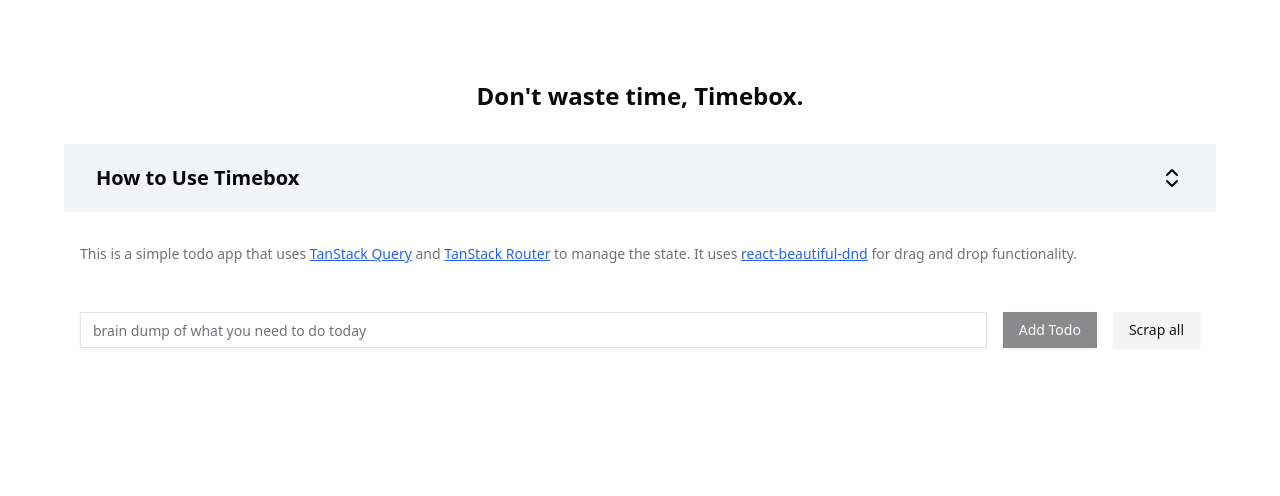
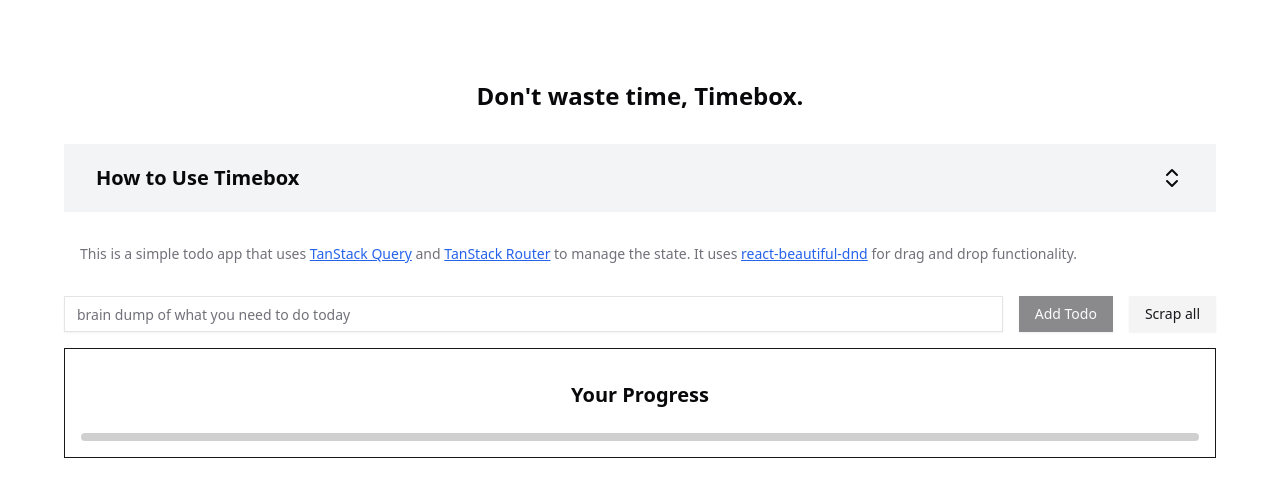
Before and after one commit to nategia/timebox, a React (Vite) app: page / in a window 1280 px wide. Shown: the top 496 px of the page. Built offline with nearby package versions, Linux system fonts and the light colour scheme.

Commit message:
progress and edit

```diff
--- a/package.json
+++ b/package.json
@@ -12,6 +12,7 @@
   "dependencies": {
     "@radix-ui/react-collapsible": "^1.1.0",
     "@radix-ui/react-icons": "^1.3.0",
+    "@radix-ui/react-progress": "^1.1.0",
     "@radix-ui/react-slot": "^1.1.0",
     "@tanstack/react-query": "^5.56.2",
     "@tanstack/react-router": "^1.57.13",
--- /dev/null
+++ b/src/components/progress.tsx
@@ -0,0 +1,26 @@
+import * as React from "react"
+import * as ProgressPrimitive from "@radix-ui/react-progress"
+
+import { cn } from "@/lib/utils"
+
+const Progress = React.forwardRef<
+  React.ElementRef<typeof ProgressPrimitive.Root>,
+  React.ComponentPropsWithoutRef<typeof ProgressPrimitive.Root>
+>(({ className, value, ...props }, ref) => (
+  <ProgressPrimitive.Root
+    ref={ref}
+    className={cn(
+      "relative h-2 w-full overflow-hidden rounded-full bg-primary/20",
+      className
+    )}
+    {...props}
+  >
+    <ProgressPrimitive.Indicator
+      className="h-full w-full flex-1 bg-primary transition-all"
+      style={{ transform: `translateX(-${100 - (value || 0)}%)` }}
+    />
+  </ProgressPrimitive.Root>
+))
+Progress.displayName = ProgressPrimitive.Root.displayName
+
+export { Progress }
--- a/src/routes/index.lazy.tsx
+++ b/src/routes/index.lazy.tsx
@@ -2,8 +2,8 @@ import { Button } from "@/components/button";
 import { Input } from "@/components/input";
 import { createLazyFileRoute } from "@tanstack/react-router";
 import { ChevronsUpDown, Grip } from "lucide-react";
-import { useState } from "react";
-import { LuCheck, LuTrash2, LuUndo } from "react-icons/lu";
+import { useEffect, useState } from "react";
+import { LuCheck, LuPenSquare, LuTrash2, LuUndo } from "react-icons/lu";
 import { create } from "zustand";
 import {
   DragDropContext,
@@ -18,6 +18,7 @@ import {
   CollapsibleTrigger,
 } from "@/components/collapsible";
 import { slice } from "ramda";
+import { Progress } from "@/components/progress";
 
 type TodoStore = {
   todos: Array<{ id: number; content: string; completed: boolean }>;
@@ -34,7 +35,6 @@ const useTodoStore = create(
       todos: [],
       addTodo: (content) => {
         const id = get().todos.length;
-
         set((state) => ({
           todos: [...state.todos, { id, content, completed: false }],
         }));
@@ -160,6 +160,9 @@ function Index() {
   const { todos, addTodo, removeTodo, cleanup, reorderTodos, complete } =
     useTodoStore();
   const [newTodo, setNewTodo] = useState("");
+  const [editTodo, setEditTodo] = useState<number | null>(null);
+  const [editContent, setEditContent] = useState("");
+  const [progress, setProgress] = useState<number>(0);
 
   const handleDragEnd = (result: DropResult) => {
     if (!result.destination) {
@@ -167,14 +170,22 @@ function Index() {
     }
     reorderTodos(result.source.index, result.destination.index);
   };
+
+  const currProgressPercent =
+    (todos?.filter((todo) => todo.completed).length / todos?.length) * 100;
+
+  useEffect(() => {
+    const timer = setTimeout(() => setProgress(currProgressPercent), 250);
+    return () => clearTimeout(timer);
+  }, [currProgressPercent]);
+
   return (
     <div className="p-0 sm:p-8 min-h-screen bg-background flex-col flex flex-grow ">
       <div className="bg-background p-4 sm:p-8 w-full rounded-md text-center space-y-4">
         <h1 className="p-4 text-2xl font-bold">Don't waste time, Timebox.</h1>
-
         <Instructions />
         <Details />
-        <div className="flex flex-col sm:flex-row w-full items-center justify-center space-x-0 space-y-2 sm:space-x-4 sm:space-y-0 p-0 sm:p-4 bg-background">
+        <div className="flex flex-col sm:flex-row w-full items-center justify-center space-x-0 space-y-2 sm:space-x-4 sm:space-y-0 bg-background">
           <Input
             placeholder="brain dump of what you need to do today"
             onChange={(e) => setNewTodo(e.target.value)}
@@ -209,6 +220,10 @@ function Index() {
             Scrap all
           </Button>
         </div>
+        <div className="w-full border-secondary-foreground border space-y-2 p-4">
+          <h2 className="p-4 text-xl font-bold">Your Progress</h2>
+          <Progress value={progress} className="w-full" />
+        </div>
         <DragDropContext onDragEnd={handleDragEnd}>
           <Droppable droppableId="droppable">
             {(provided) => (
@@ -236,6 +251,35 @@ function Index() {
                           </div>
                           <h2 className="text-xl font-bold">{index + 1}</h2>
                           <div className="flex flex-row w-full text-start p-4 h-full">
+                            {editTodo === id ? (
+                              <Input
+                                onChange={(e) => setEditContent(e.target.value)}
+                                value={editContent}
+                                className="w-full"
+                                autoFocus
+                                onKeyDown={(e) => {
+                                  if (e.key === "Enter") {
+                                    e.preventDefault();
+                                    if (editTodo !== null) {
+                                      if (editContent.trim() !== "") {
+                                        useTodoStore.setState((state) => ({
+                                          todos: state.todos.map((todo) =>
+                                            todo.id === id
+                                              ? {
+                                                  ...todo,
+                                                  content: editContent,
+                                                }
+                                              : todo
+                                          ),
+                                        }));
+                                        setEditTodo(null);
+                                        setEditContent("");
+                                      }
+                                    }
+                                  }
+                                }}
+                              />
+                            ) : (
                               <p
                                 style={{
                                   textDecoration: completed
@@ -246,18 +290,29 @@ function Index() {
                               >
                                 {capitaliseFirstLetter(content)}
                               </p>
+                            )}
                           </div>
                           <div className="flex flex-col sm:flex-row items-center justify-center space-x-0 space-y-2 sm:space-x-2 sm:space-y-0">
                             <Button
+                              size="icon"
+                              onClick={() => {
+                                setEditTodo(id === editTodo ? null : id);
+                                setEditContent(capitaliseFirstLetter(content));
+                              }}
+                              className="bg-blue-500 hover:bg-blue-600/90 "
+                            >
+                              {id === editTodo ? <LuUndo /> : <LuPenSquare />}
+                            </Button>
+                            <Button
                               variant="outline"
-                              size="lg"
+                              size="icon"
                               onClick={() => complete(id)}
                             >
                               {completed ? <LuUndo /> : <LuCheck />}
                             </Button>
                             <Button
                               variant="destructive"
-                              size="lg"
+                              size="icon"
                               onClick={() => {
                                 removeTodo(id);
                               }}
```
Also changed, not shown: 1 other file (tests, documents, lock files or other folders). Lines whose indentation alone changed are shown as unchanged.
